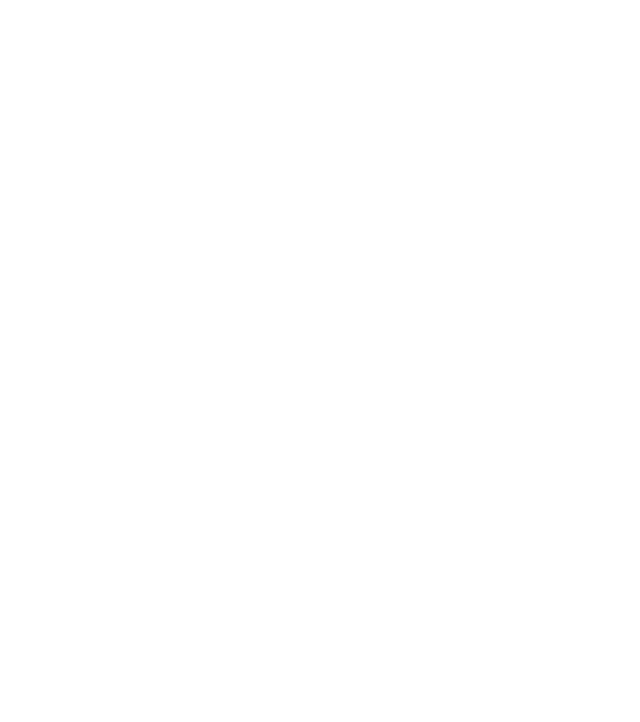
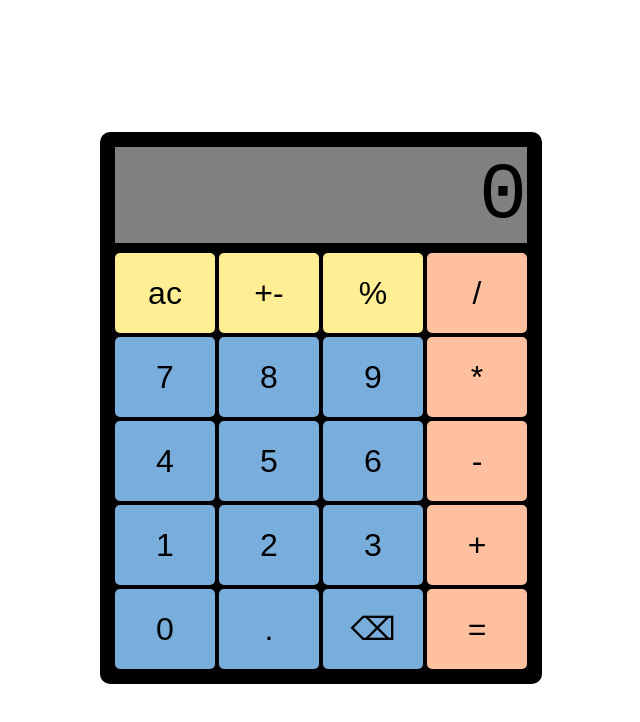
Before and after one commit to antoinepomme/calculator, a plain HTML site: page index.html in a window 1280 px wide. Shown: the whole page, without its empty margins (319-959 px from the left). Drawn offline with Linux system fonts and the light colour scheme; a web font is replaced by a local one.

Commit message:
Css mainly finished

```diff
--- a/index.html
+++ b/index.html
@@ -4,32 +4,33 @@
         <meta charset="utf-8">
         <title>Calculator</title>
         <link rel="stylesheet" href="style.css">
+        <link rel="stylesheet" href="fonts/digital-7.ttf">
         <script src="script.js" defer></script>
     </head>
     <body>
         <div class="container">
-            <div class="display"></div>
+            <div class="display">0</div>
             <div class="buttonsContainer">
-                <div class="options" id="ac"></div>
-                <div class="options" id="plusMinus"></div>
-                <div class="options" id="percentage"></div>
-                <div class="rigtht operand" id="/"></div>
-                <div class="numbers operand" id="7"></div>
-                <div class="numbers operand" id="8"></div>
-                <div class="numbers operand" id="9"></div>
-                <div class="rigtht operand" id="*"></div>
-                <div class="numbers operand" id="4"></div>
-                <div class="numbers operand" id="5"></div>
-                <div class="numbers operand" id="6"></div>
-                <div class="rigtht operand" id="-"></div>
-                <div class="numbers operand" id="1"></div>
-                <div class="numbers operand" id="2"></div>
-                <div class="numbers operand" id="3"></div>
-                <div class="rigtht operand" id="+"></div>
-                <div class="numbers operand" id="0"></div>
-                <div class="numbers" id="."></div>
-                <div class="numbers" id="correct"></div>
-                <div class="rigtht" id="="></div>
+                <button class="options" id="ac">ac</button>
+                <button class="options" id="plusMinus">+-</button>
+                <button class="options" id="percentage">%</button>
+                <button class="right operand" id="/">/</button>
+                <button class="numbers operand" id="7">7</button>
+                <button class="numbers operand" id="8">8</button>
+                <button class="numbers operand" id="9">9</button>
+                <button class="right operand" id="*">*</button>
+                <button class="numbers operand" id="4">4</button>
+                <button class="numbers operand" id="5">5</button>
+                <button class="numbers operand" id="6">6</button>
+                <button class="right operand" id="-">-</button>
+                <button class="numbers operand" id="1">1</button>
+                <button class="numbers operand" id="2">2</button>
+                <button class="numbers operand" id="3">3</button>
+                <button class="right operand" id="+">+</button>
+                <button class="numbers operand" id="0">0</button>
+                <button class="numbers" id=".">.</button>
+                <button class="numbers" id="delete">⌫</button>
+                <button class="right" id="=">=</button>
             </div>
         </div>
     </body>
--- a/style.css
+++ b/style.css
@@ -1,11 +1,53 @@
-.body {
-    height: 100vh;
+body {
     display: flex;
     justify-content: center;
     align-items: center;
+    height: 100vh;
+    font-family: monospace;
 }
 
 .container {
-    background-color: black;
+    background-color: #000000;
     display: flex;
+    flex-direction: column;
+    justify-content: center;
+    align-items: center;
+    padding: 15px;
+    border-radius: 10px;
+    gap: 10px
 }
+
+.display {
+    background-color: gray;
+    width: 100%;
+    height: 6rem;
+    display: flex;
+    align-items: center;
+    justify-content: flex-end;
+    font-size: 5rem;
+}
+
+.buttonsContainer {
+    display: grid;
+    grid-template-columns: repeat(4, 100px);
+    grid-template-rows: repeat(5, 80px);
+    gap: 4px;
+}
+
+button {
+    border-radius: 5px;
+    border: none;
+    font-size: 2rem;
+}
+
+.options {
+    background-color: #ffee93;
+}
+
+.right {
+    background-color: #ffc09f;
+}
+
+.numbers {
+    background-color: #79addc
+}
```
